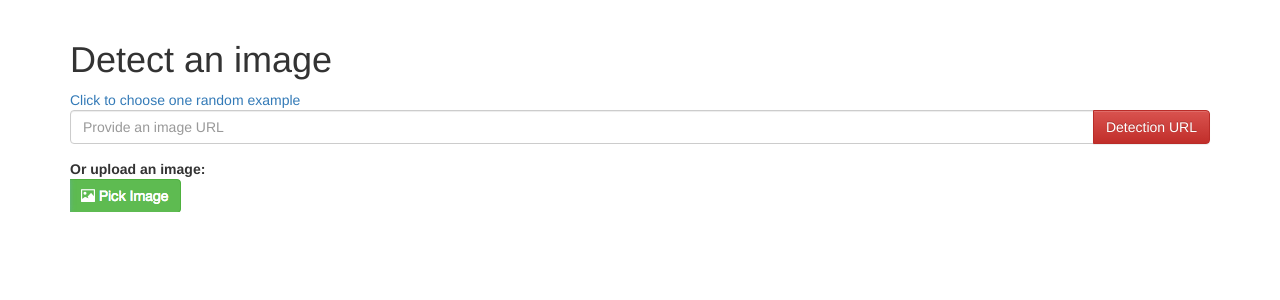
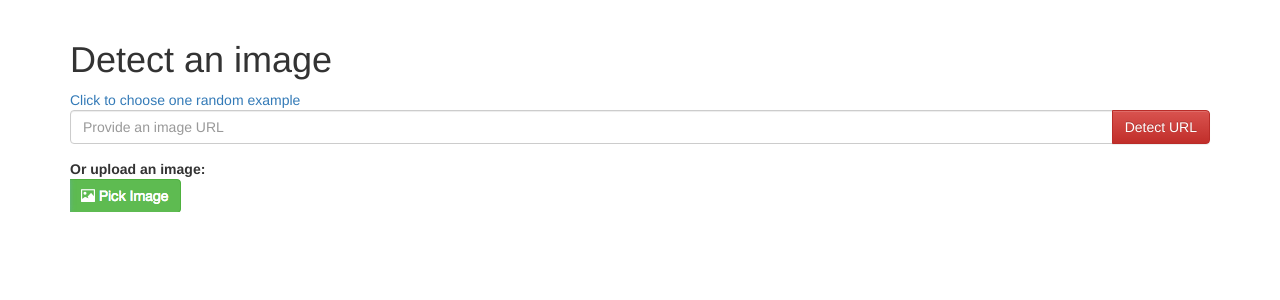
Before and after one commit to luyifan/ClassificationAndDetection, a Flask app: page /detection in a window 1280 px wide. Shown: the part 310-610 px from the top of the page. Run offline with Flask 2, Linux system fonts and the light colour scheme; parts of the project's set-up code (start-up, migrations or seed data) failed here and were passed over; some libraries are stand-ins or nearby versions.

Commit message:
fix some small error

```diff
--- a/templates/detection.html
+++ b/templates/detection.html
@@ -204,7 +204,7 @@
           <div class="input-group">
             <input type="text" class="form-control" name="imageurl" id="imageurl" placeholder="Provide an image URL">
             <span class="input-group-btn">
-            <input class="btn btn-danger" value="Detection URL" type="submit" id="detecturl"></input>
+            <input class="btn btn-danger" value="Detect URL" type="submit" id="detecturl"></input>
             </span>
           </div><!-- /input-group -->
         </div>
```
